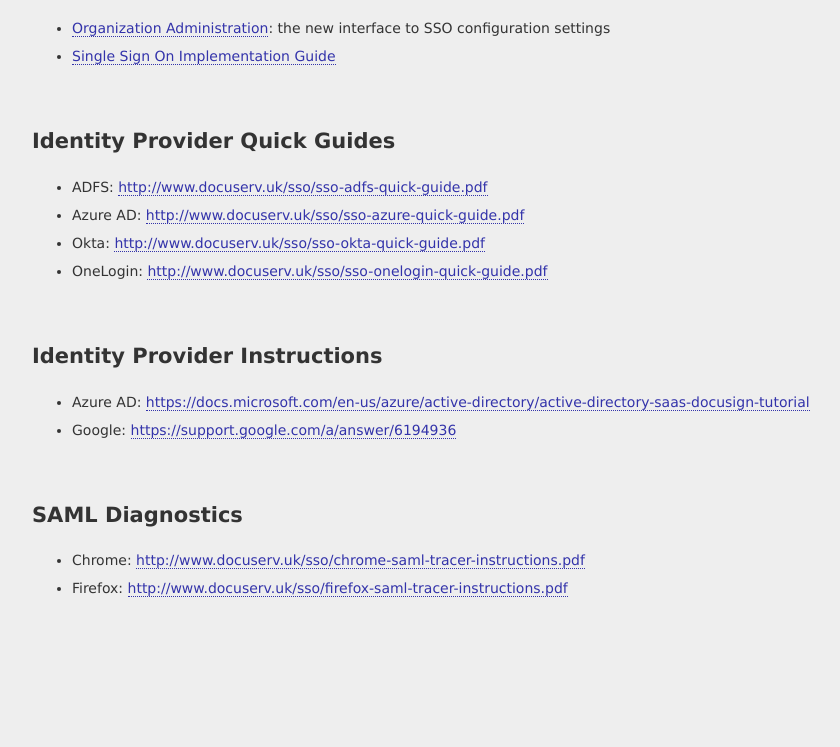
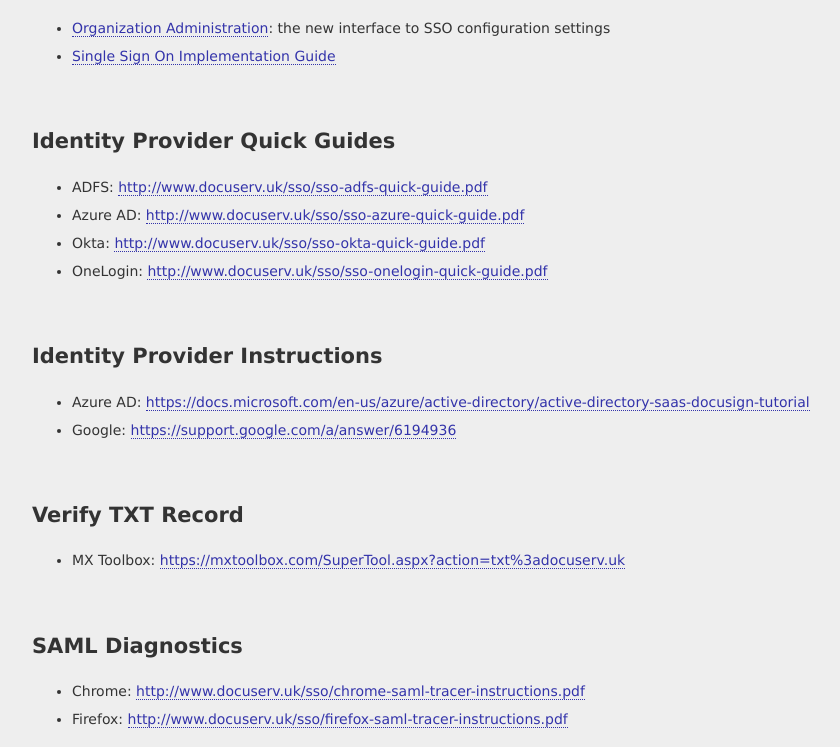
Before and after one commit to docuserv/docuserv.github.io, a plain HTML site: page sso/index.html in a window 1280 px wide. Shown: the part 155-902 px from the top of the page, without its empty margins (51-891 px from the left). Before the commit the page ends 800 px from the top, so only its background shows below. Drawn offline with Linux system fonts and the light colour scheme.

Commit message:
Add TXT record lookup link

```diff
--- a/sso/index.html
+++ b/sso/index.html
@@ -25,6 +25,10 @@
 			<li>Azure AD: <a href="https://docs.microsoft.com/en-us/azure/active-directory/active-directory-saas-docusign-tutorial" title="Microsoft Tutorial">https://docs.microsoft.com/en-us/azure/active-directory/active-directory-saas-docusign-tutorial</a></li>
 			<li>Google: <a href="https://support.google.com/a/answer/6194936" title="G Suite Answer">https://support.google.com/a/answer/6194936</a></li>
 		</ul>
+		<h2 id="txt">Verify TXT Record</h2>
+		<ul>
+			<li>MX Toolbox: <a href="https://mxtoolbox.com/SuperTool.aspx?action=txt%3adocuserv.uk" title="View TXT records">https://mxtoolbox.com/SuperTool.aspx?action=txt%3adocuserv.uk</a></li>
+		</ul>
 		<h2 id="toc">SAML Diagnostics</h2>
 		<ul>
 			<li>Chrome: <a href="chrome-saml-tracer-instructions.pdf">http://www.docuserv.uk/sso/chrome-saml-tracer-instructions.pdf</a></li>
```
